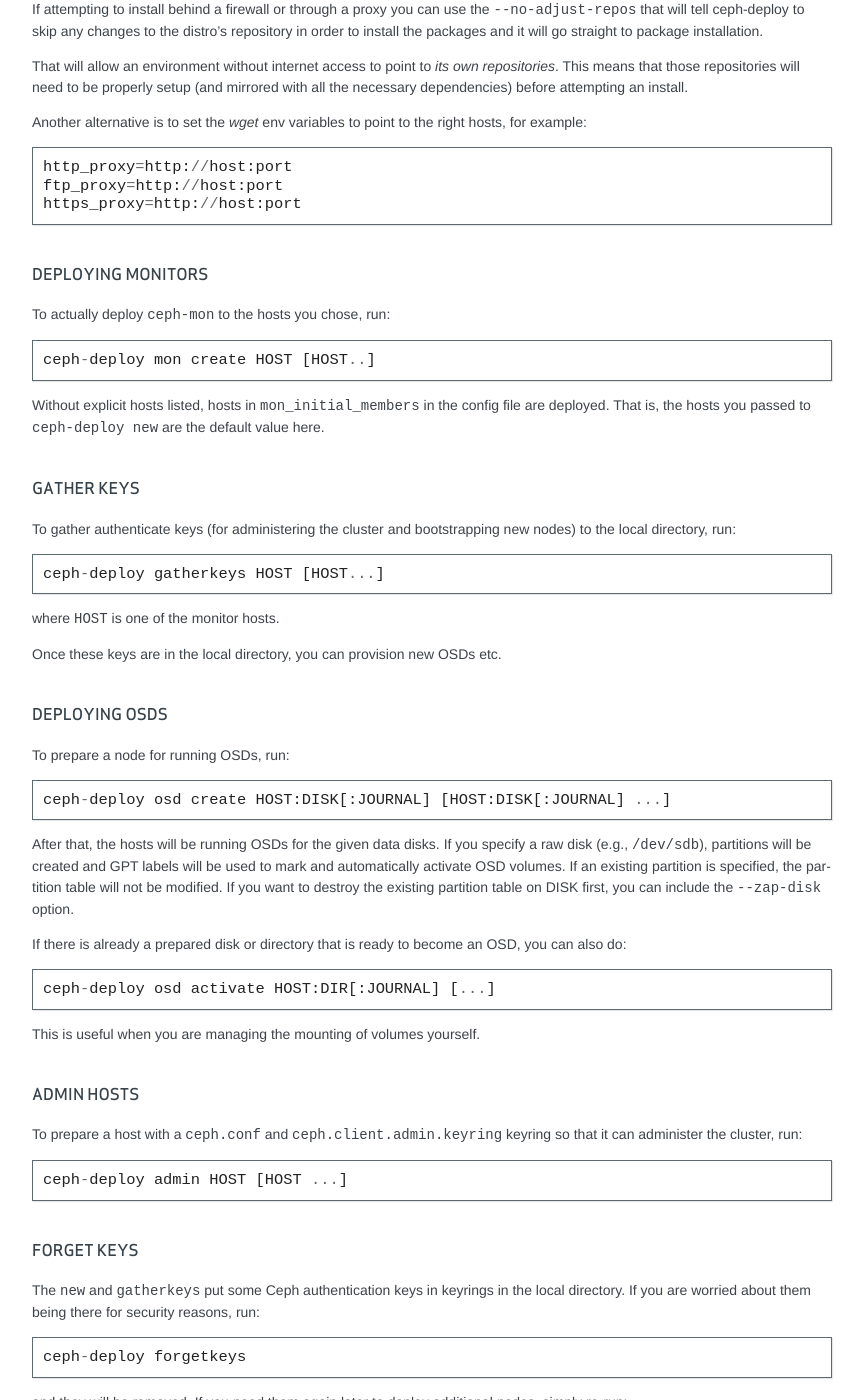
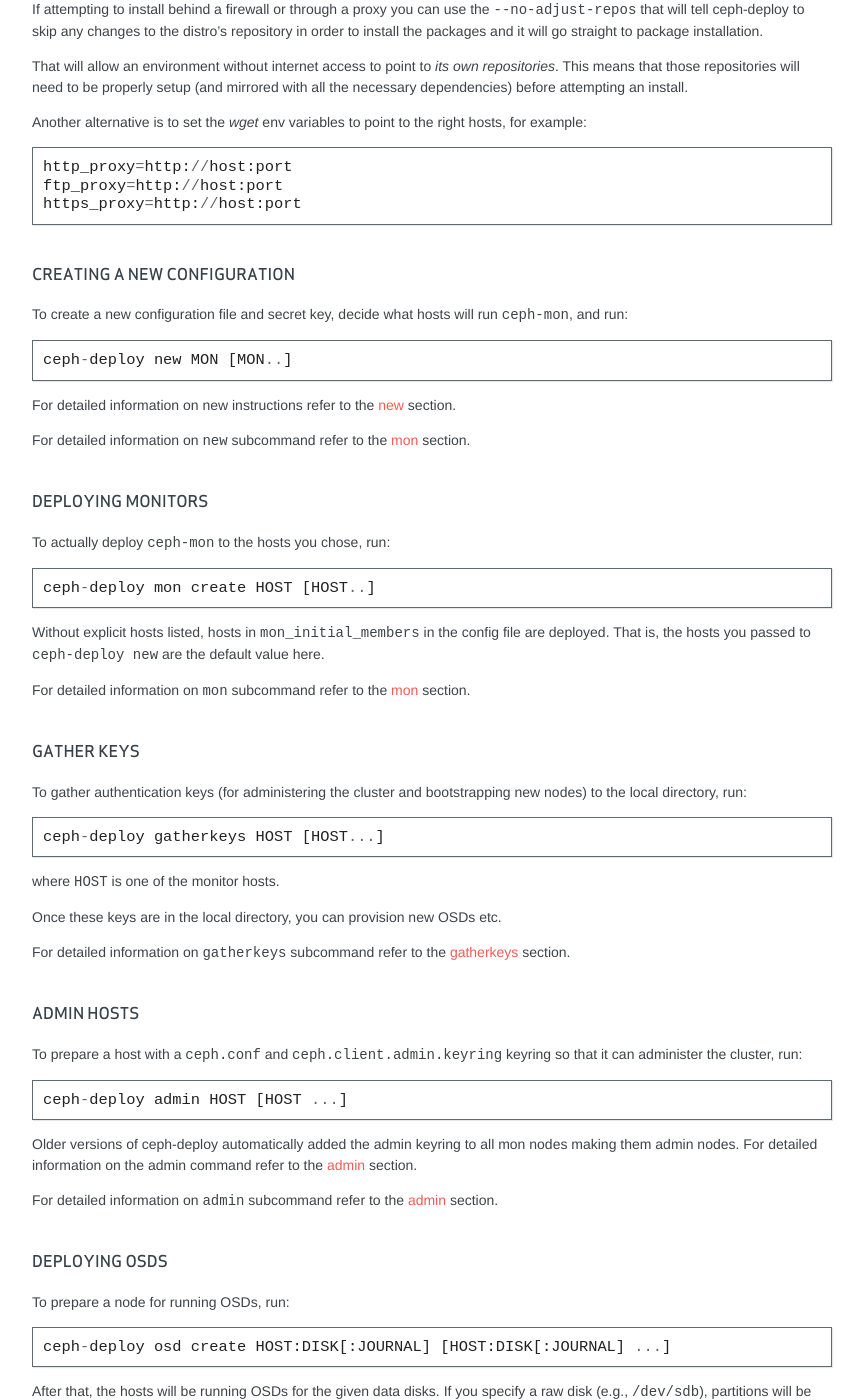
Before and after one commit to ceph/ceph-deploy, a Sphinx documentation site: the page built from docs/source/index.rst, in a window 1280 px wide and 1400 px high, scrolled down 2959 px. Shown: the whole window, without its empty margins (328-1192 px from the left). Built offline with Sphinx 7.4.7, drawn with Linux system fonts in a browser that asks for light colours; some of the changed text lies outside the part shown.

Commit message:
[fix-remove-ceph-create-keys-dep_cp] docs.source.index: Update basic install
Updated the basic install instructions.

(1) Added a creating a new configuration section.
(2) Added reference to the 'new' subcommand
(3) Added reference to the 'mon' subcommand
(4) Improved Gather keys
(5) Added reference to the 'gatherkeys' subcommand
(6) Moved Admin hosts section as now it is more important.
(7) Added reference to the 'admin' subcommand

The gatherkeys subcommand does not depend upon ceph-create-keys so does not
have to have the side effect of making mons admin nodes. To get this in I
must add documentation to ceph-deploy.

Signed-off-by: Owen Synge <osynge@suse.com>

```diff
--- a/docs/source/index.rst
+++ b/docs/source/index.rst
@@ -175,6 +175,19 @@
     https_proxy=http://host:port
 
 
+Creating a new configuration
+============================
+
+To create a new configuration file and secret key, decide what hosts
+will run ``ceph-mon``, and run::
+
+  ceph-deploy new MON [MON..]
+
+For detailed information on new instructions refer to the :ref:`new`
+section.
+
+For detailed information on ``new`` subcommand refer to the
+:ref:`mon` section.
 
 Deploying monitors
 ==================
@@ -187,10 +200,13 @@
 config file are deployed. That is, the hosts you passed to
 ``ceph-deploy new`` are the default value here.
 
+For detailed information on ``mon`` subcommand refer to the
+:ref:`mon` section.
+
 Gather keys
 ===========
 
-To gather authenticate keys (for administering the cluster and
+To gather authentication keys (for administering the cluster and
 bootstrapping new nodes) to the local directory, run::
 
   ceph-deploy gatherkeys HOST [HOST...]
@@ -199,6 +215,23 @@
 
 Once these keys are in the local directory, you can provision new OSDs etc.
 
+For detailed information on ``gatherkeys`` subcommand refer to the
+:ref:`gatherkeys` section.
+
+Admin hosts
+===========
+
+To prepare a host with a ``ceph.conf`` and ``ceph.client.admin.keyring``
+keyring so that it can administer the cluster, run::
+
+  ceph-deploy admin HOST [HOST ...]
+
+Older versions of ceph-deploy automatically added the admin keyring to
+all mon nodes making them admin nodes. For detailed information on the
+admin command refer to the :ref:`admin` section.
+
+For detailed information on ``admin`` subcommand refer to the
+:ref:`admin` section.
 
 Deploying OSDs
 ==============
```
Also changed, not shown: other parts of docs/source/index.rst (+0 -9 lines).
